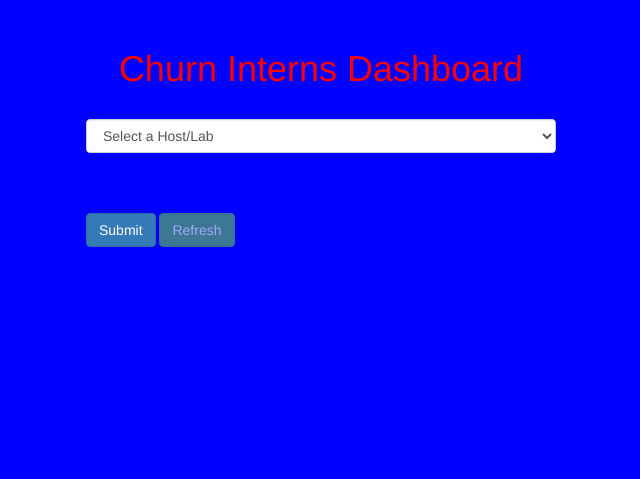
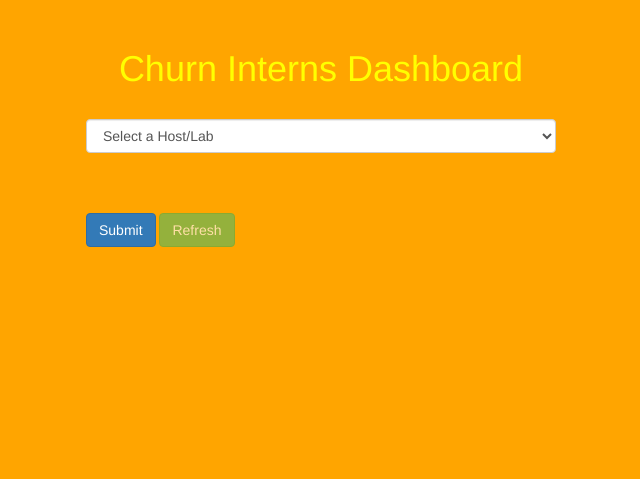
Before and after one commit to pardha5/Churn_UI, a Flask app: page /lab in a window 1280 px wide. Shown: the part 321-800 px from the top of the page, without its empty margins (319-959 px from the left). Run offline with Flask 2, Linux system fonts and the light colour scheme; some libraries are stand-ins or nearby versions.

Commit message:
New colors

```diff
--- a/templates/index.html
+++ b/templates/index.html
@@ -14,10 +14,10 @@
   <script src="https://cdn.rawgit.com/google/code-prettify/master/loader/run_prettify.js"></script>
   <style>
   body {
-    background-color: blue;
+    background-color: orange;
     }
   h1 {
-    color : red;
+    color : yellow;
     }
   </style>
   <body>
```
